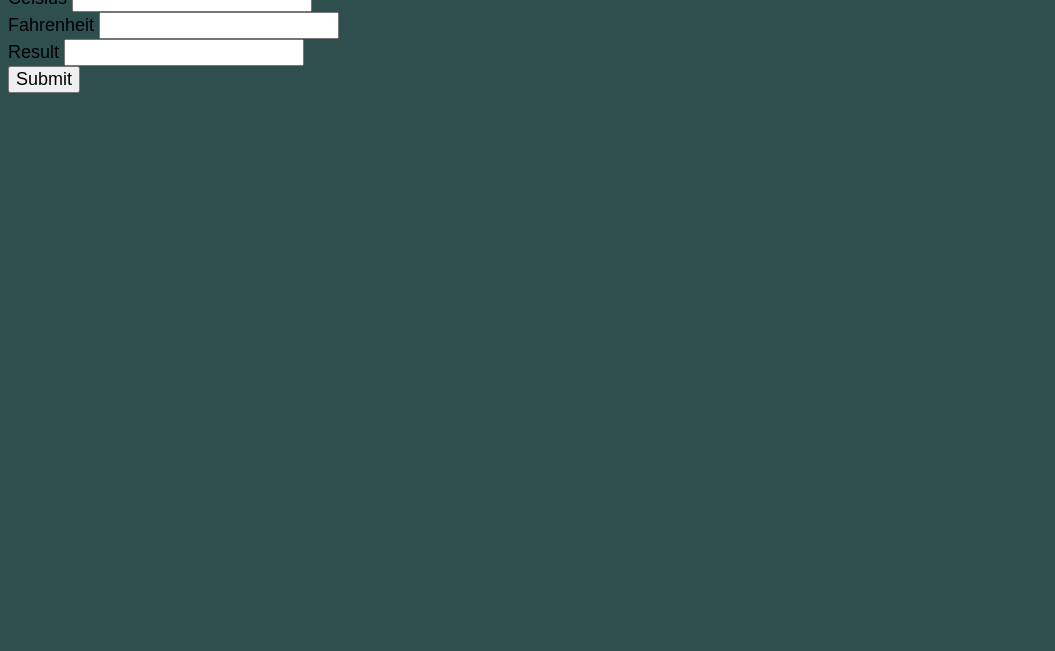
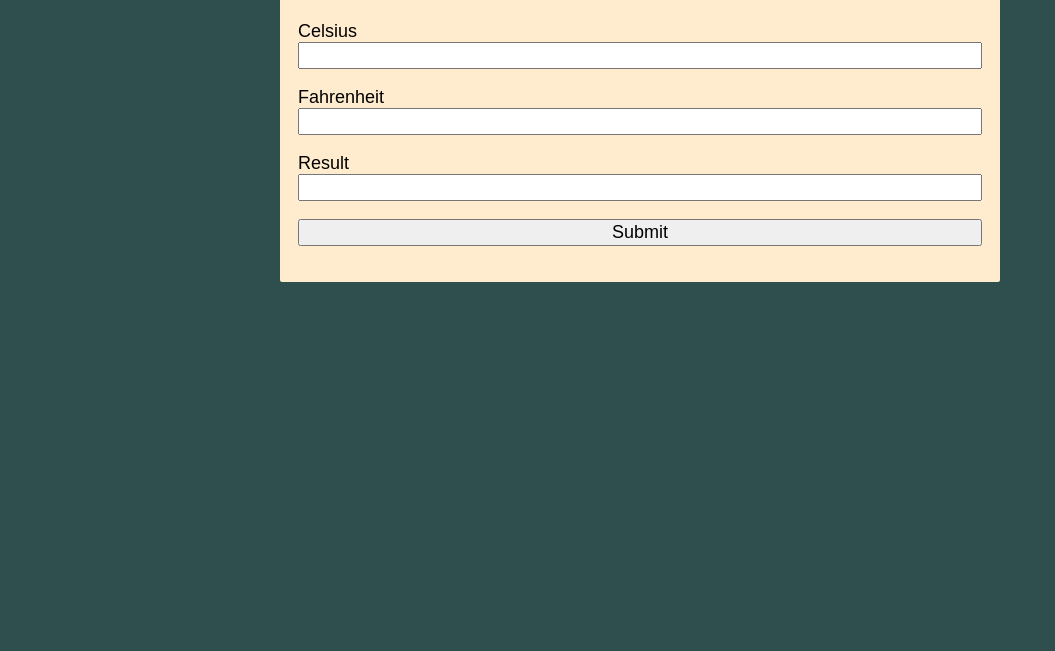
Before and after one commit to OlaniyiOshinusi/my-app-page, a plain HTML site: page index.html in a window 1280 px wide. Shown: the part 149-800 px from the top of the page, without its empty margins (0-1055 px from the left). Drawn offline with Linux system fonts and the light colour scheme.

Commit message:
Adds form and css

```diff
--- a/index.css
+++ b/index.css
@@ -9,6 +9,19 @@ body {
 }
 
 h1 {
-    color: blanchedalmond;
     font-size: 3rem;
 }
+
+.container {
+    max-width: 40rem;
+    margin: 1rem auto;
+    background-color: blanchedalmond;
+    border-radius: 2px;
+    padding: 1rem;
+}
+
+.form__control {
+    display: flex;
+    flex-direction: column;
+    margin: 0 0 1rem 0;
+}
```
